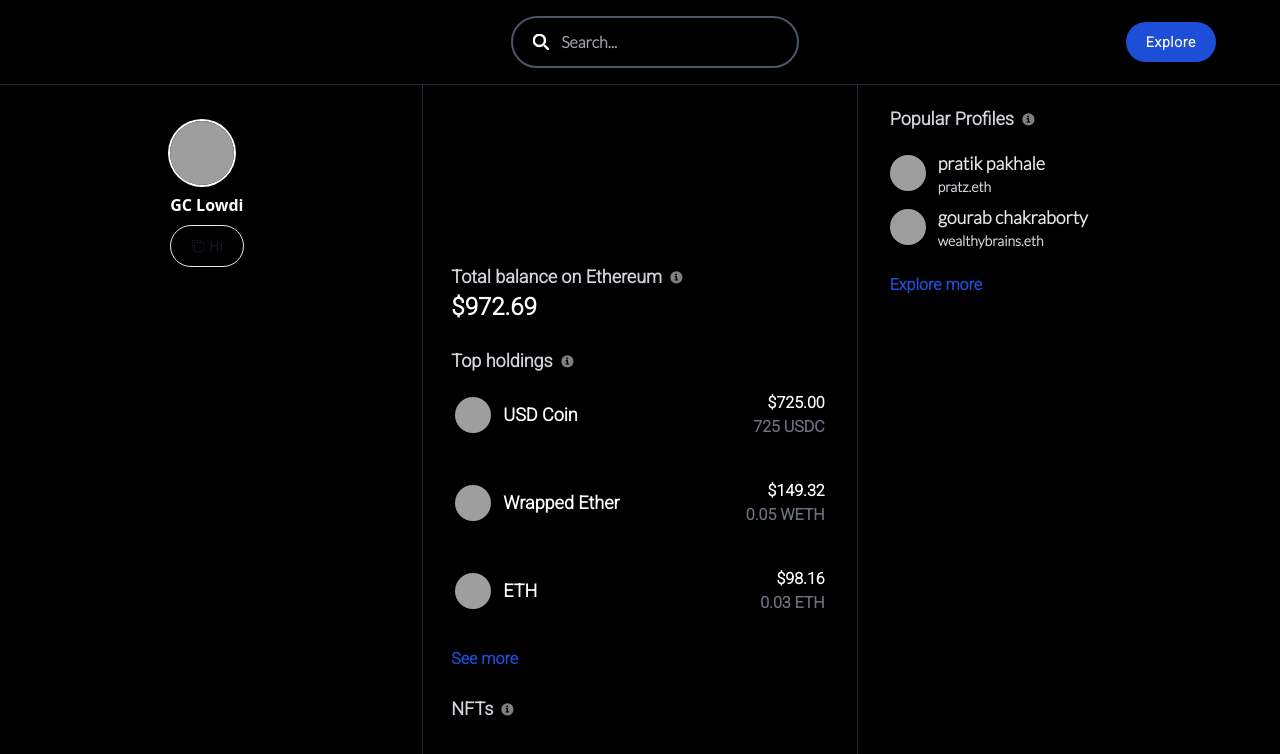
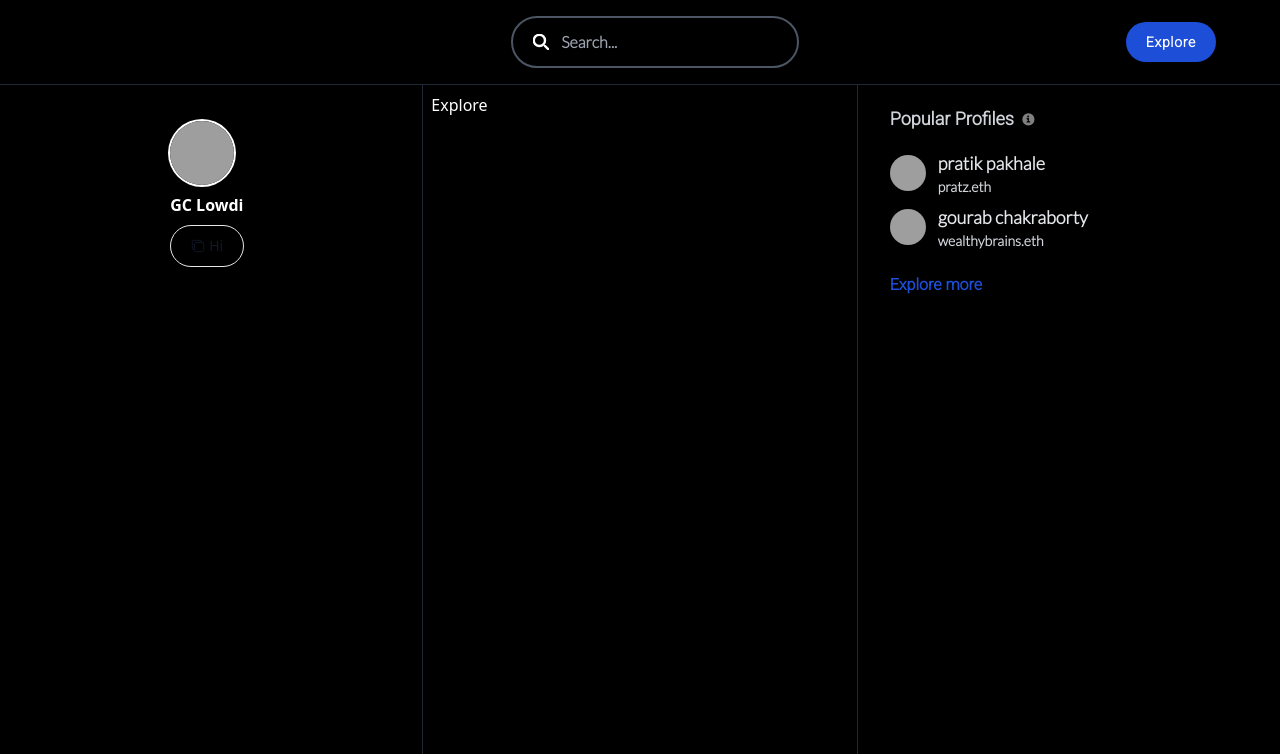
Before and after one commit to gourab337/innovest, a React (Vite) app: page /explore in a window 1280 px wide. Shown: the top 754 px of the page. Built offline with nearby package versions, Linux system fonts and the light colour scheme; grey boxes are pictures that could not be loaded.

Commit message:
add: route to explore

```diff
--- a/src/components/layout/Layout.jsx
+++ b/src/components/layout/Layout.jsx
@@ -9,7 +9,7 @@ function Layout() {
       <div className='h-auto'>
         <Nav />
       </div>
-      <div className='flex  items-center'>
+      <div className='flex'>
         <SidebarLeft text={'Hi'} />
         <main className='h-auto w-full p-2 '>
           <Outlet />
--- a/src/components/nav/Nav.jsx
+++ b/src/components/nav/Nav.jsx
@@ -1,3 +1,4 @@
+import { Link } from 'react-router-dom';
 import Search from './Search';
 
 function Nav() {
@@ -11,12 +12,14 @@ function Nav() {
         </div>
         <Search />
         <div className='flex items-center justify-between'>
+          <Link to={'/explore'}>
             <button
               type='button'
               className='py-2.5 px-5  text-sm  font-roboto tracking-wider  bg-blue-700 text-white focus:outline-none  rounded-full  font-bold hover:bg-blue-800 hover:shadow-md transition-shadow            '
             >
               Explore
             </button>
+          </Link>
         </div>
       </div>
     </nav>
--- /dev/null
+++ b/src/pages/Explore.jsx
@@ -0,0 +1,5 @@
+function Explore() {
+  return <div className='text-white'>Explore</div>;
+}
+
+export default Explore;
--- a/src/router.jsx
+++ b/src/router.jsx
@@ -2,12 +2,17 @@ import { createBrowserRouter } from 'react-router-dom';
 
 import Profile from './pages/profile';
 import Layout from './components/layout/Layout';
+import Explore from './pages/Explore';
 
 const router = createBrowserRouter([
   {
     path: '/',
     element: <Layout />,
     children: [
+      {
+        path: '/explore',
+        element: <Explore />,
+      },
       {
         path: '/:id',
         element: <Profile />,
```
Also changed, not shown: src/components/layout/SidebarLeft.jsx (+6 -8 lines). Lines whose indentation alone changed are shown as unchanged.
